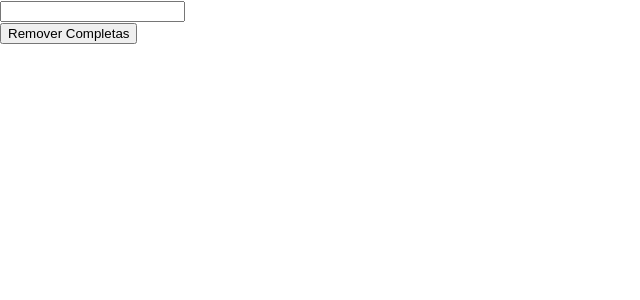
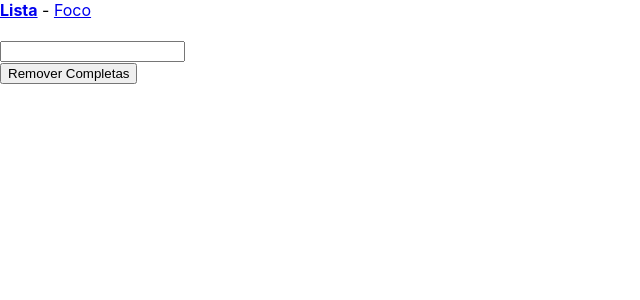
Before and after one commit to tiagocreator/pra-ontem, a React (Create React App) app: page / in a window 1280 px wide. Shown: the top 300 px of the page, without its empty margins (0-640 px from the left). Built offline with nearby package versions, Linux system fonts and the light colour scheme; the HTML template or start-up script is replaced by a standard one.

Commit message:
Add nav links and focus component route

```diff
--- a/src/App.tsx
+++ b/src/App.tsx
@@ -1,13 +1,28 @@
-import { BrowserRouter, Routes, Route } from 'react-router-dom';
+import { BrowserRouter, Routes, Route, NavLink } from 'react-router-dom';
 
 import List from './components/List';
+import Focus from './components/Focus';
+
+const isActiveStyle = {
+  fontWeight: 'bold',
+};
 
 function App() {
   return (
     <BrowserRouter>
+      <nav>
+        <NavLink to='/' style={({ isActive }) => (isActive ? isActiveStyle : {})}>
+          Lista
+        </NavLink>
+        {' - '}
+        <NavLink to='/focus-task' style={({ isActive }) => (isActive ? isActiveStyle : {})}>
+          Foco
+        </NavLink>
+      </nav>
+      <br />
       <Routes>
         <Route path='/' element={<List />} />
-        <Route path='/focus-task'>Focar Tarefa</Route>
+        <Route path='/focus-task' element={<Focus />} />
       </Routes>
     </BrowserRouter>
   );
```
